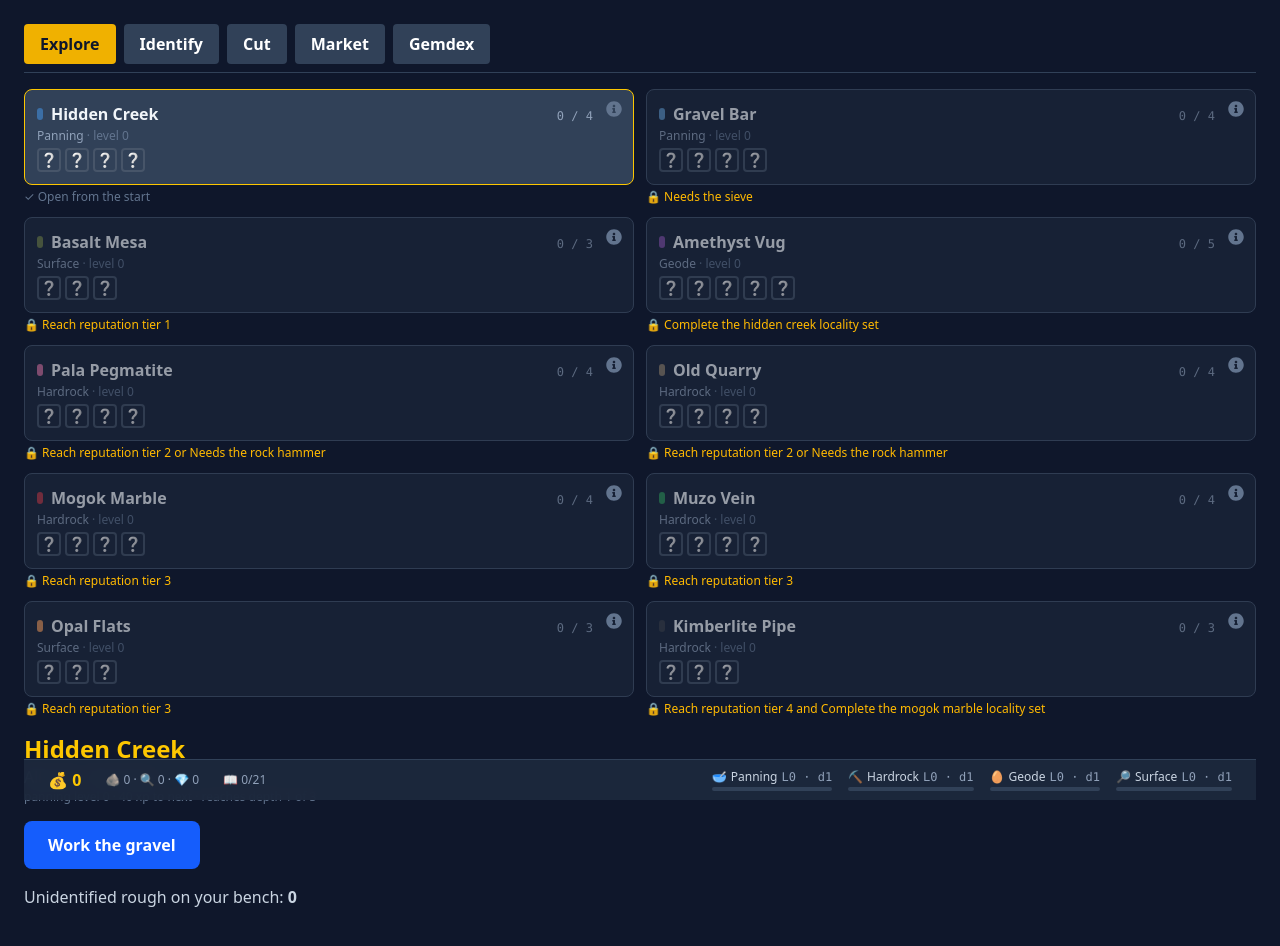
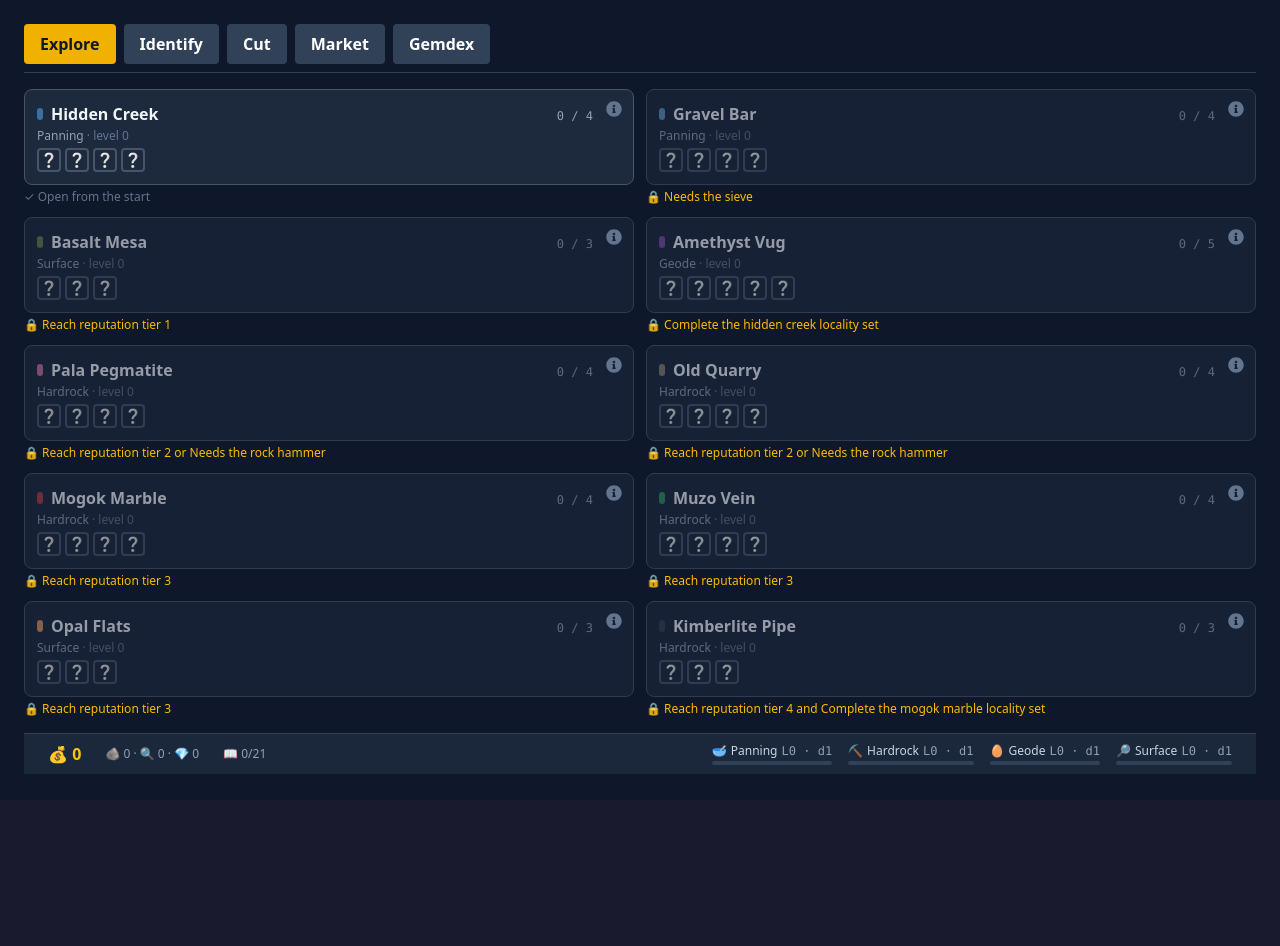
Before and after one commit to grenmester/gemcraft, a React (Vite) app: page / in a window 1280 px wide. Shown: the top 946 px of the page. After the commit the page ends 800 px from the top, so only its background shows below. Built offline with nearby package versions, Linux system fonts and the light colour scheme.

Commit message:
feat(explore): separate the locality map from the run screen

```diff
--- a/src/features/rockhound/components/Explore.jsx
+++ b/src/features/rockhound/components/Explore.jsx
@@ -29,7 +29,7 @@ function Haul({ stones }) {
   );
 }
 
-export default function Explore({ locality, methodXp, setComplete, roughCount, onBank, rng = Math.random }) {
+export default function Explore({ locality, methodXp, setComplete, roughCount, onBank, onLeave, rng = Math.random }) {
   const [run, setRun] = useState(null);
 
   const site = siteView(locality, methodXp, setComplete);
@@ -65,6 +65,14 @@ export default function Explore({ locality, methodXp, setComplete, roughCount, o
 
   return (
     <section className="flex flex-col gap-4">
+      <button
+        type="button"
+        onClick={onLeave}
+        className="self-start text-sm text-slate-400 transition-colors hover:text-yellow-400"
+      >
+        {run ? '← Leave run (haul is lost)' : '← Back to the map'}
+      </button>
+
       <header>
         <h2 className="text-2xl font-bold text-yellow-400">{locality.name}</h2>
         <p className="capitalize text-slate-400">{locality.depositType} · {locality.method}</p>
--- a/src/features/rockhound/components/Rockhound.jsx
+++ b/src/features/rockhound/components/Rockhound.jsx
@@ -21,7 +21,7 @@ const GEMDEX_SUBTABS = ['Species', 'Trophies', 'Career'];
 function RockhoundInner() {
   const { state, dispatch } = useRockhound();
   const [tab, setTab] = useState('Explore');
-  const [selectedLocalityId, setSelectedLocalityId] = useState('hidden_creek');
+  const [exploringId, setExploringId] = useState(null);
   const [selectedCutId, setSelectedCutId] = useState(null);
   const [gemdexSub, setGemdexSub] = useState('Species');
 
@@ -31,7 +31,7 @@ function RockhoundInner() {
   const completedFams = completedFamilies(species, state.gemdex);
   const ctx = { reputation: state.reputation, gear: state.gear, completedLocalities, completedFamilies: completedFams };
   const unlockedIds = localities.filter((l) => isLocalityUnlocked(l, ctx)).map((l) => l.id);
-  const selectedLocality = localitiesById[selectedLocalityId] ?? localitiesById.hidden_creek;
+  const selectedLocality = localitiesById[exploringId] ?? localitiesById.hidden_creek;
 
   useEffect(() => {
     // Badges clear only once the Species grid is actually looked at — not when
@@ -57,24 +57,26 @@ function RockhoundInner() {
       </nav>
 
       {tab === 'Explore' && (
-        <div className="flex flex-col gap-4">
-          <LocalityMap
-            localities={localities}
-            unlockedIds={unlockedIds}
-            selectedId={selectedLocalityId}
-            onSelect={setSelectedLocalityId}
-            speciesById={speciesById}
-            gemdex={state.gemdex}
-            exploreMethodXp={state.exploreMethodXp}
-          />
+        exploringId ? (
           <Explore
             locality={selectedLocality}
             methodXp={state.exploreMethodXp[selectedLocality.method] ?? 0}
             setComplete={completedLocalities.includes(selectedLocality.id)}
             roughCount={state.rough.length}
             onBank={(payload) => dispatch({ type: COLLECT_HAUL, payload })}
+            onLeave={() => setExploringId(null)}
           />
-        </div>
+        ) : (
+          <LocalityMap
+            localities={localities}
+            unlockedIds={unlockedIds}
+            selectedId={null}
+            onSelect={setExploringId}
+            speciesById={speciesById}
+            gemdex={state.gemdex}
+            exploreMethodXp={state.exploreMethodXp}
+          />
+        )
       )}
 
       {tab === 'Identify' && (
```
Also changed, not shown: 1 other file (tests, documents, lock files or other folders).
